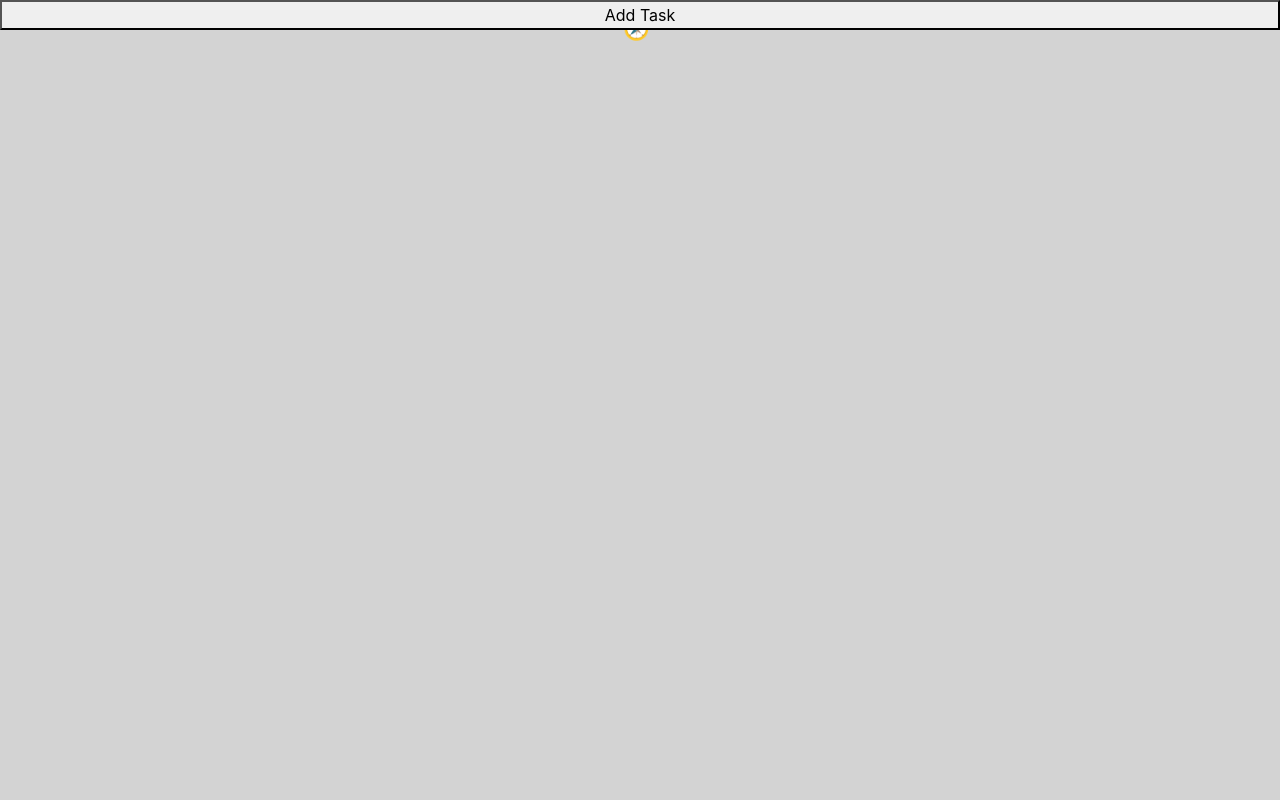
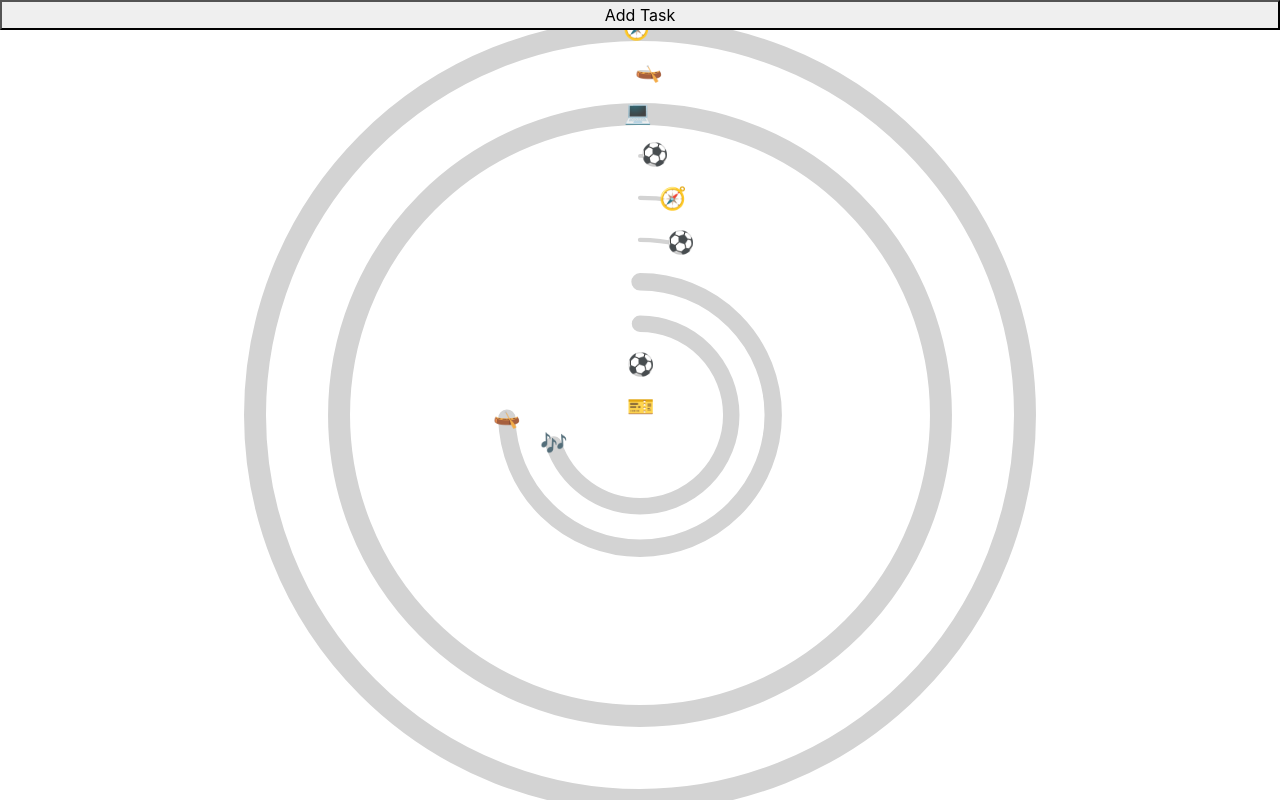
Before and after one commit to rookwood101/cycles-react, a React (Vite) app: page / in a window 1280 px wide. Built offline with nearby package versions, Linux system fonts and the light colour scheme.

Commit message:
Cache task schedules to fix performance issues
Many things were being calculated per frame

```diff
--- a/src/App.tsx
+++ b/src/App.tsx
@@ -3,13 +3,13 @@
 import AddTaskModal from './AddTaskModal';
 import ConcentricCircles from './ConcentricCircles';
 import { addTask } from './redux/tasksSlice';
-import Task, { randomTask } from './domain/Task';
+import { CachedTask } from './domain/Task';
 import TaskDetail from './TaskDetail';
 
 const App: React.FC<{}> = (props) => {
     const dispatch = useDispatch();
     const [isModalOpen, setModalOpen] = useState<boolean>(false);
-    const [selectedTask, setSelectedTask] = useState<Task|null>(null);
+    const [selectedTask, setSelectedTask] = useState<CachedTask|null>(null);
     return (
         <div className="App">
             <button onClick={() => setModalOpen(true)}>Add Task</button>
@@ -23,7 +23,7 @@
             />
             <TaskDetail task={selectedTask}/>
             <ConcentricCircles
-                showTaskDetail={(task: Task) => () => {setSelectedTask(task)}}
+                showTaskDetail={(task: CachedTask) => () => {setSelectedTask(task)}}
                 hideTaskDetail={() => setSelectedTask(null)}
             />
         </div>
--- a/src/ConcentricCircles.tsx
+++ b/src/ConcentricCircles.tsx
@@ -3,12 +3,12 @@
 import { useSelector } from 'react-redux';
 import _ from 'lodash';
 import { RootState } from './redux/rootReducer';
-import Task, { durationUntil, intervalBetweenOccurrences, percentageElapsedSincePreviousOccurrence } from './domain/Task';
+import Task, { CachedTask, cacheTask } from './domain/Task';
 import TaskCircle from './TaskCircle';
 import useAnimationFrame from './useAnimationFrame';
 
 interface ConcentricCirclesProps {
-    showTaskDetail: (task: Task) => (() => void),
+    showTaskDetail: (task: CachedTask) => (() => void),
     hideTaskDetail: () => void,
 }
 
@@ -21,7 +21,7 @@
     return (input - inputMin) / (inputMax - inputMin) * (outputMax - outputMin) + outputMin;
 }
 
-const renderCircle = (props: ConcentricCirclesProps, task: Task, tasks: Task[], radiusOffset: number): ReactElement|null => {
+const renderCircle = (props: ConcentricCirclesProps, task: CachedTask, tasks: CachedTask[], radiusOffset: number): ReactElement|null => {
     let radius = distributeAlongCurve(
         0,
         tasks.length - 1,
@@ -45,7 +45,7 @@
                 1,
                 0.5,
                 maxStrokeWidth,
-                percentageElapsedSincePreviousOccurrence(task),
+                task.fractionOfCycle,
             )}
             onMouseEnter={props.showTaskDetail(task)}
             onMouseLeave={props.hideTaskDetail}
@@ -84,7 +84,9 @@
 }
 
 const ConcentricCircles: FunctionComponent<ConcentricCirclesProps> = (props) => {
-    const tasks = useSelector((state: RootState) => _.sortBy(state.tasks.tasks, (task) => intervalBetweenOccurrences(task)));
+    const tasks = useSelector((state: RootState) => (
+        _.sortBy(state.tasks.tasks.map((task) => cacheTask(task)), (task) => task.intervalBetween)
+    ));
     const previousMouseEvent = useRef<PointerEvent|null>(null);
     const [radiusOffset, setRadiusOffset] = useState(0);
 
--- a/src/TaskCircle.tsx
+++ b/src/TaskCircle.tsx
@@ -1,11 +1,11 @@
 import { FunctionComponent, createElement } from 'react';
 import { useDispatch } from 'react-redux';
 import PercentageCircle from './PercentageCircle';
-import { addTask, deleteTask } from './redux/tasksSlice';
-import Task, { percentageElapsedSincePreviousOccurrence, randomTask } from './domain/Task';
+import { deleteTask } from './redux/tasksSlice';
+import { CachedTask } from './domain/Task';
 
 interface TaskCircleProps {
-    task: Task,
+    task: CachedTask,
 
     radius: number,
     positionOffset: [number, number],
@@ -20,7 +20,7 @@
 
     return (
         <PercentageCircle
-            percentage={percentageElapsedSincePreviousOccurrence(props.task)}
+            percentage={props.task.fractionOfCycle*100}
             radius={props.radius}
             positionOffset={props.positionOffset}
             thickness={props.thickness}
--- a/src/TaskDetail.tsx
+++ b/src/TaskDetail.tsx
@@ -1,26 +1,26 @@
 import { FunctionComponent, createElement } from 'react';
-import Task, { durationUntil, intervalBetweenOccurrences } from './domain/Task';
+import { CachedTask } from './domain/Task';
 import humanizeDuration from 'humanize-duration';
 import { DateTime } from 'luxon';
-import { nextOccurrence } from './domain/Schedule';
 
 interface TaskDetailProps {
-    task: Task | null,
+    task: CachedTask | null,
 }
 
 const TaskDetail: FunctionComponent<TaskDetailProps> = (props) => {
     if (props.task !== null) {
         const now = DateTime.now().toMillis()
-        const nextOccurrenceFormatted = DateTime.fromMillis(nextOccurrence(now, props.task.schedule)).toLocaleString({
+        const nextOccurrenceFormatted = DateTime.fromMillis(now + props.task.durationUntil).toLocaleString({
             weekday: 'short', day: '2-digit', month: 'short', year: 'numeric', hour: '2-digit', minute: '2-digit'
         })
+        const repetitionRule = props.task.schedule.repetitionRule
         return (
             <div style={{position: "absolute", top:0, left:0}}>
                 <p>Selected Task</p>
                 <p>UUID: {props.task.uuid}</p>
                 <p>Description: {props.task.description}</p>
-                <p>Occurs every {humanizeDuration(intervalBetweenOccurrences(props.task), { largest: 2 })}</p>
-                <p>Next occurrence in {humanizeDuration(durationUntil(props.task), { largest: 2 })} on {nextOccurrenceFormatted}</p>
+                <p>Occurs every {`${repetitionRule.multiple} ${repetitionRule.periodicity}`}</p>
+                <p>Next occurrence in {humanizeDuration(props.task.durationUntil, { largest: 2 })} on {nextOccurrenceFormatted}</p>
             </div>
         );
     } else {
--- a/src/domain/Schedule.tsx
+++ b/src/domain/Schedule.tsx
@@ -15,7 +15,7 @@
         startTime: DateTime.fromMillis(twoMonthWindow).toISODate(),
         repetitionRule: {
             periodicity: faker.random.arrayElement(["day", "week", "day of month", "week of month", "year"]),
-            multiple: faker.random.number(12),
+            multiple: faker.random.number({min: 1, max: 12}),
         }
     }
 }
@@ -50,7 +50,7 @@
     periodicity: "year"
 }
 
-// TODO: USE rSchedule
+// TODO: USE rSchedule?
 
 const repeatFunction = (schedule: Schedule, step: number = 1): ((dateTime: DateTime) => DateTime) => {
     const periodicity = schedule.repetitionRule.periodicity
--- a/src/domain/Task.tsx
+++ b/src/domain/Task.tsx
@@ -1,4 +1,4 @@
-import {v4 as uuidv4} from 'uuid';
+import {v4 as uuidV4} from 'uuid';
 import faker from 'faker';
 import Schedule, { nextOccurrence , previousOccurrenceIgnoreStart, randomSchedule } from './Schedule';
 import { DateTime } from 'luxon';
@@ -9,28 +9,44 @@
     readonly schedule: Schedule
 }
 
+export type CachedTask = {
+    readonly durationUntil: number,
+    readonly intervalBetween: number
+    readonly fractionOfCycle: number
+} & Task
+
+export const cacheTask = (task: Task): CachedTask => {
+    return {
+        ...task,
+        durationUntil: durationUntil(task),
+        intervalBetween: intervalBetween(task),
+        fractionOfCycle: fractionOfCycle(task),
+    }
+}
+
+
 export const randomTask = (): Task => {
     return {
-        uuid: uuidv4(),
+        uuid: uuidV4(),
         description: faker.random.arrayElement([..."🎫🧺🛶🎶💻🧭💃⚽"]),
         schedule: randomSchedule()
     }
 }
 
-export const durationUntil = (task: Task): number => {
+const durationUntil = (task: Task): number => {
     const now = DateTime.now().toMillis()
     return nextOccurrence(now, task.schedule) - now
 }
 
-export const intervalBetweenOccurrences = (task: Task): number => {
+const intervalBetween = (task: Task): number => {
     const now = DateTime.now().toMillis()
     const next = nextOccurrence(now, task.schedule)
     const previous = previousOccurrenceIgnoreStart(next, task.schedule)
     return next - previous;
 }
 
-export const percentageElapsedSincePreviousOccurrence = (task: Task): number => {
-    const interval = intervalBetweenOccurrences(task)
+const fractionOfCycle = (task: Task): number => {
+    const interval = intervalBetween(task)
 
-    return (interval - durationUntil(task)) / interval * 100;
+    return Math.max(0, (interval - durationUntil(task)) / interval);
 }
```
